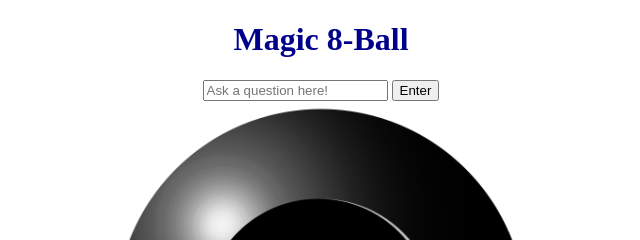
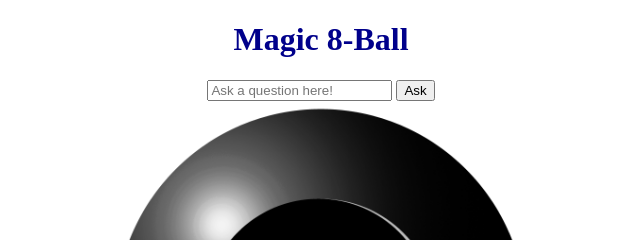
Before and after one commit to kv-mod3/intro-js-8ball, a plain HTML site: page index.html in a window 1280 px wide. Shown: the top 240 px of the page, 319-959 px from the left. Drawn offline with Linux system fonts and the light colour scheme.

Commit message:
text adjustements

```diff
--- a/index.html
+++ b/index.html
@@ -12,7 +12,7 @@
   <body>
       <h1>Magic 8-Ball</h1>
       <input type="text" id="questionInput" placeholder="Ask a question here!"/>
-      <button>Enter</button>
+      <button>Ask</button>
       <div id="answers">
         <img id="imgBall">
       </div>
```
Also changed, not shown: 1 other file.
